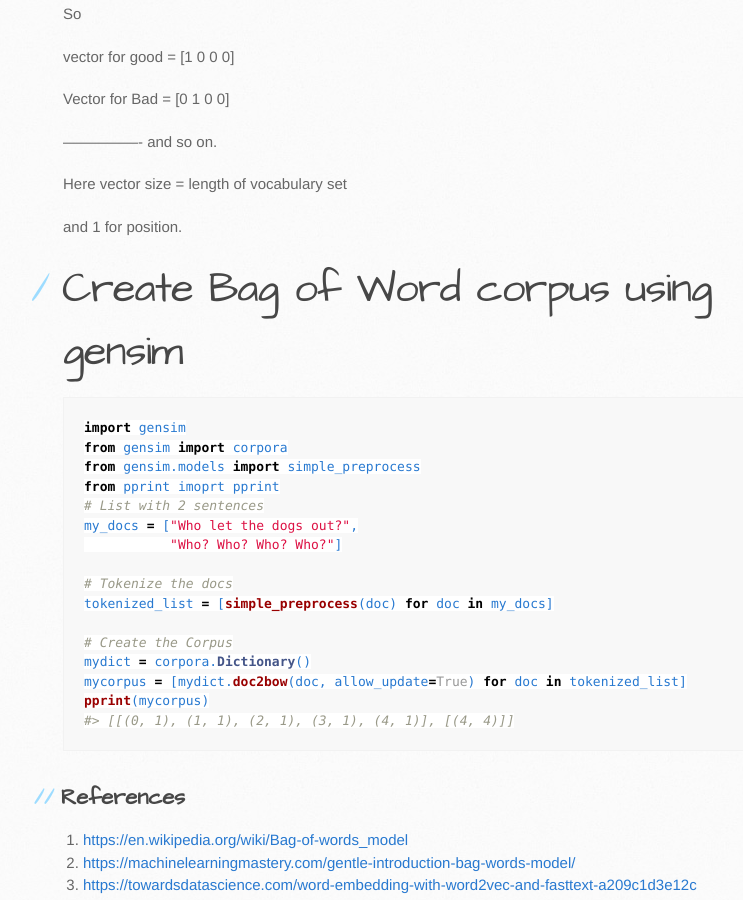
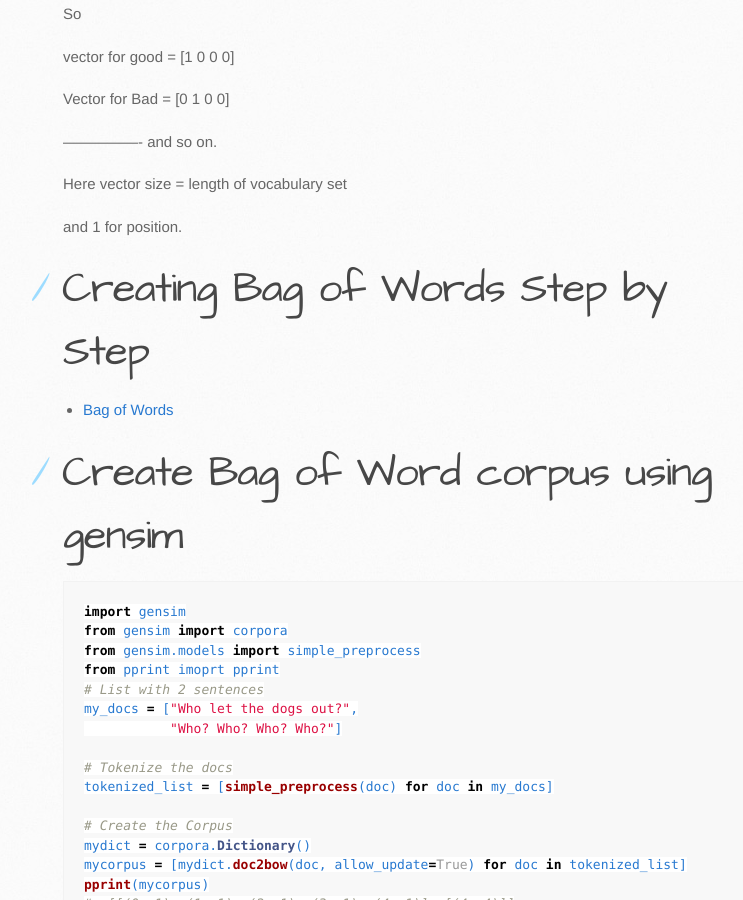
Before and after one commit to sagorbrur/sagorbrur.github.io, a Jekyll site: the page built from bow.md, in a window 1280 px wide and 900 px high, scrolled down 1465 px. Shown: the whole window, without its empty margins (107-850 px from the left). Built offline with Jekyll 4.4.1, drawn with Linux system fonts in a browser that asks for light colours; our own code applies the rules of GitHub Pages for plain Markdown files.

Commit message:
Update bow.md

````diff
--- a/bow.md
+++ b/bow.md
@@ -52,6 +52,9 @@ Here vector size = length of vocabulary set
 
 and 1 for position.
 
+# Creating Bag of Words Step by Step
+* [Bag of Words](https://github.com/sagorbrur/Text_Preprocessing/blob/master/Generate_Bag_of_Words.ipynb)
+
 # Create Bag of Word corpus using gensim
 
 ```python
````
